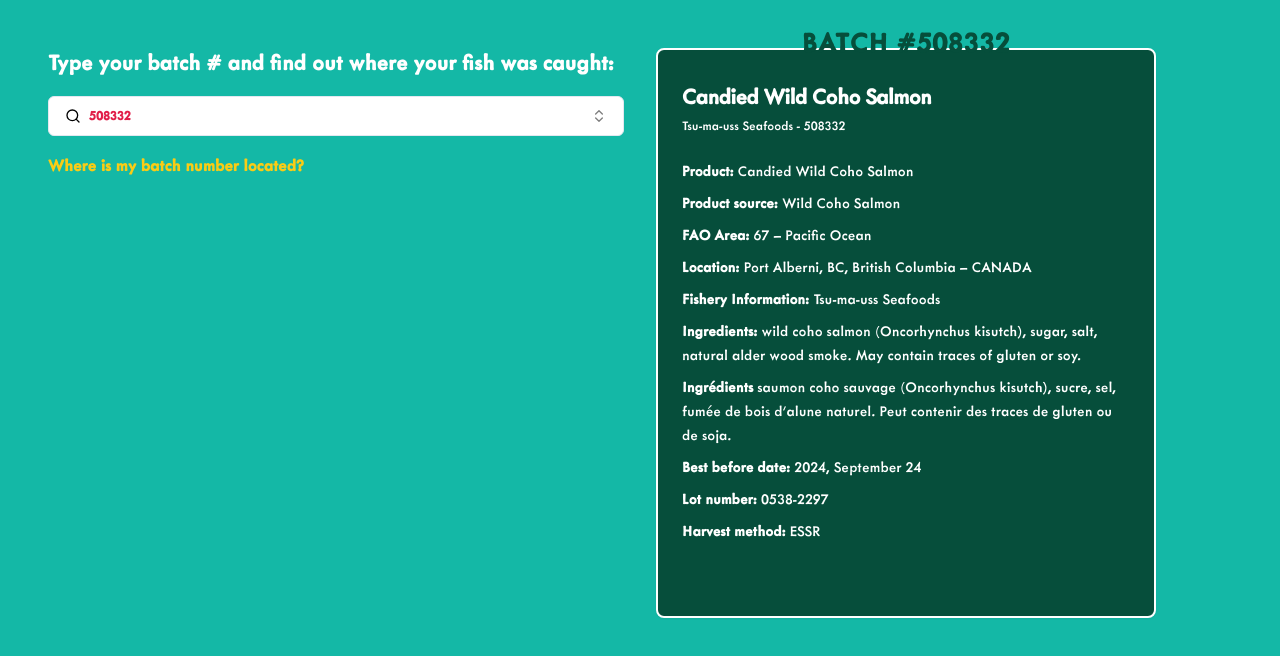
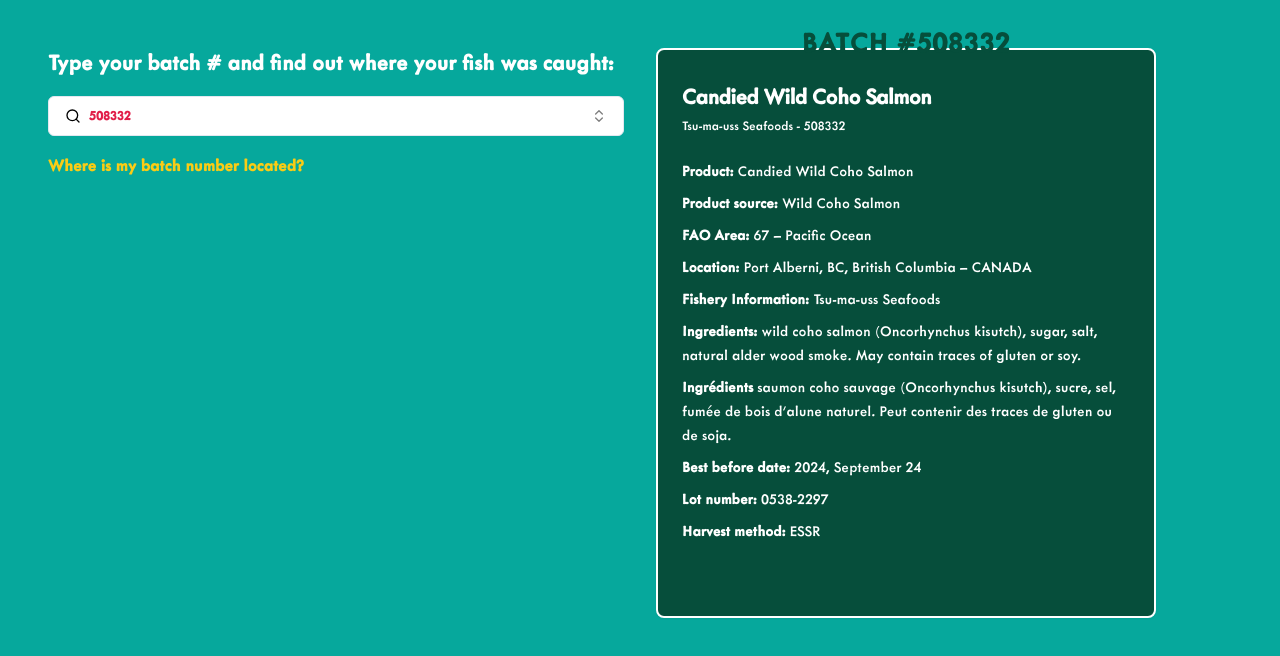
Before and after one commit to santivdt/ais-batch-numbers, a Next.js app: page / in a window 1280 px wide. Shown: the top 656 px of the page. Built offline with nearby package versions, Linux system fonts and the light colour scheme.

Commit message:
Add right background color

```diff
--- a/app/layout.tsx
+++ b/app/layout.tsx
@@ -13,7 +13,7 @@
 }>) {
   return (
     <html lang='en'>
-      <body className='font-metallophile bg-teal-500'>{children}</body>
+      <body className='font-metallophile bg-custom-ais'>{children}</body>
     </html>
   )
 }
--- a/tailwind.config.ts
+++ b/tailwind.config.ts
@@ -18,6 +18,9 @@
       },
     },
     extend: {
+      colors: {
+        'custom-ais': '#06A89C',
+      },
       fontFamily: {
         metallophile: ['Metallophile Sp8 Light Regular', 'sans-serif'],
       },
```
